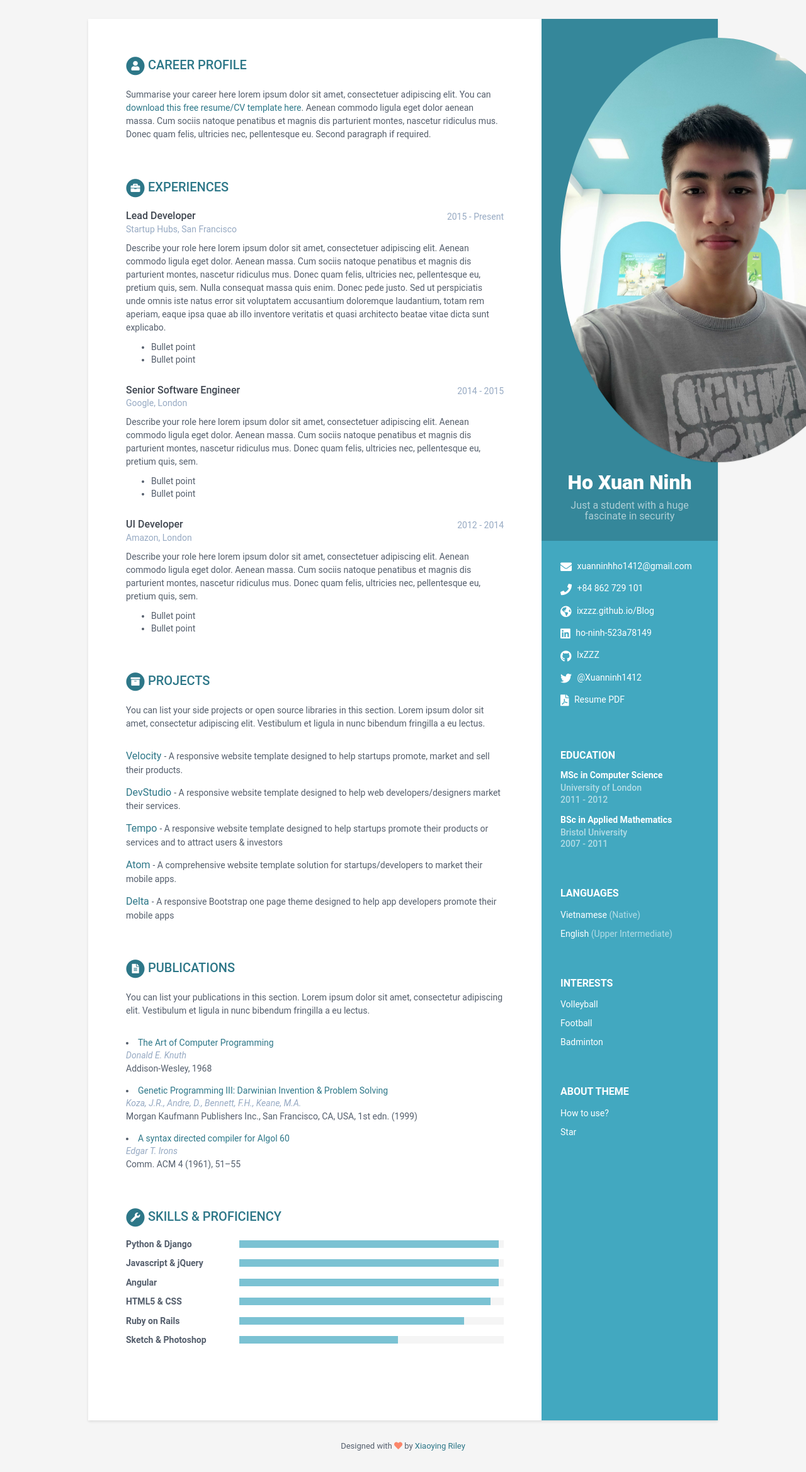
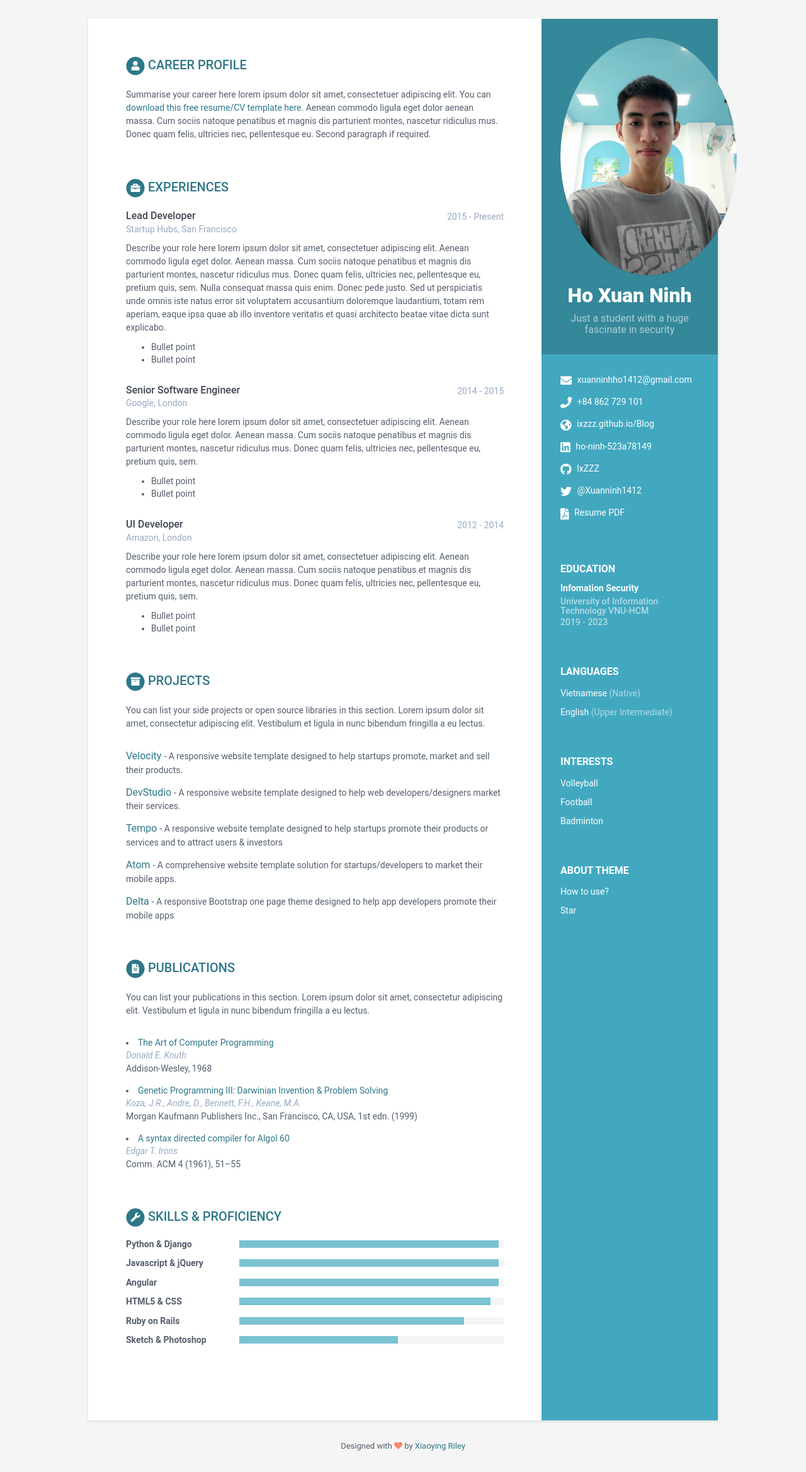
Before and after one commit to IxZZZ/CV, a Jekyll site: the page built from index.html, in a window 1280 px wide. Shown: the whole page at 63% size. Built offline with Jekyll 4.4.1, drawn with Linux system fonts in a browser that asks for light colours.

Commit message:
edi img profile

```diff
--- a/_data/data.yml
+++ b/_data/data.yml
@@ -54,20 +54,9 @@ career-profile:
       Donec quam felis, ultricies nec, pellentesque eu.
       Second paragraph if required.
 education:
-    - degree: MSc in Computer Science
-      university: University of London
-      time: 2011 - 2012
-      details: |
-        Describe your study here lorem ipsum dolor sit amet, consectetuer
-        adipiscing elit. Aenean commodo ligula eget dolor. Aenean massa. Cum
-        sociis natoque penatibus et magnis dis parturient montes, nascetur
-        ridiculus mus. Donec quam felis, ultricies nec, pellentesque eu,
-        pretium quis, sem.
-          - Bullet point
-          - Bullet point
-    - degree: BSc in Applied Mathematics
-      university: Bristol University
-      time: 2007 - 2011
+    - degree: Infomation Security
+      university: University of Information Technology VNU-HCM
+      time: 2019 - 2023
       details: |
         Describe your study here lorem ipsum dolor sit amet, consectetuer
         adipiscing elit. Aenean commodo ligula eget dolor. Aenean massa. Cum
--- a/_sass/_base.scss
+++ b/_sass/_base.scss
@@ -73,7 +73,7 @@ p {
 
     .avatar {
         //used for profile image
-        max-width: 500px;
+        max-width: 280px;
         margin-bottom: 15px;
         border: 0px solid #fff;
         border-radius: 100%;
```
